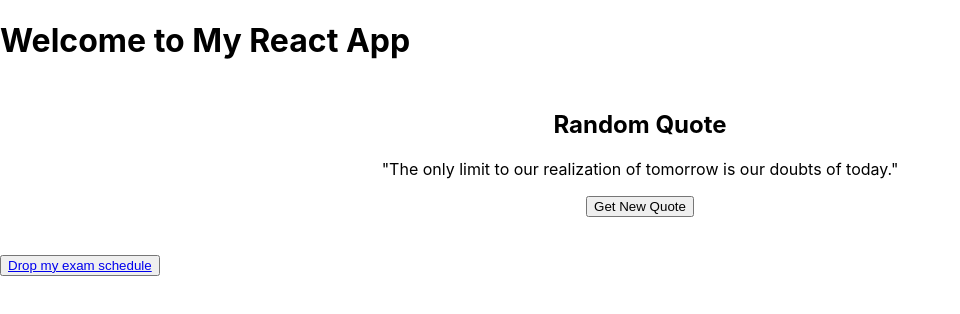
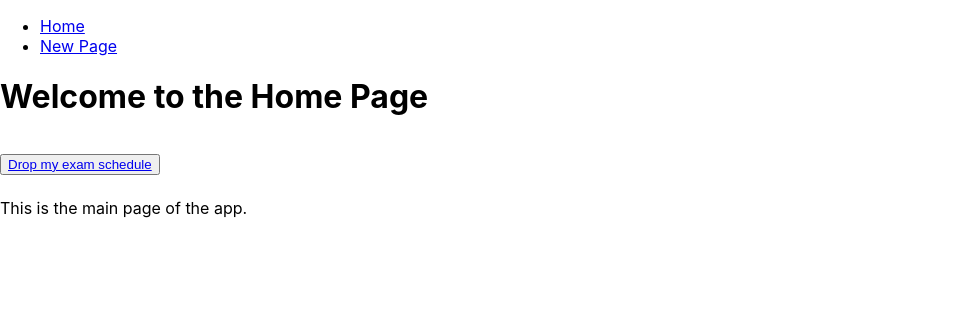
Before and after one commit to jessiezhou819/hackcamp2024, a React (Create React App) app in the folder client/: page / in a window 1280 px wide. Shown: the top 314 px of the page, without its empty margins (0-960 px from the left). Built offline with nearby package versions, Linux system fonts and the light colour scheme.

Commit message:
new pages

```diff
--- a/client/src/App.js
+++ b/client/src/App.js
@@ -1,13 +1,31 @@
-import React from "react";
-import RandomQuote from "./component/RandomQuote";
+import React from 'react';
+import { BrowserRouter as Router, Route, Routes, Link } from 'react-router-dom';
+import HomePage from './Homepage';
+import NewPage from './second_page';
 
 function App() {
   return (
-    <div className="App">
-      <h1>Welcome to My React App</h1>
-      <RandomQuote />
-      <h1><button><a href='second_page.html'>Drop my exam schedule</a></button></h1>
-    </div>
+    <Router>
+      <div>
+        {/* Navigation Links */}
+        <nav>
+          <ul>
+            <li>
+              <Link to="/">Home</Link>
+            </li>
+            <li>
+              <Link to="/newpage">New Page</Link>
+            </li>
+          </ul>
+        </nav>
+
+        {/* Define Routes */}
+        <Routes>
+          <Route path="/" element={<HomePage />} />
+          <Route path="/newpage" element={<NewPage />} />
+        </Routes>
+      </div>
+    </Router>
   );
 }
 
--- /dev/null
+++ b/client/src/Homepage.js
@@ -0,0 +1,14 @@
+import React from 'react';
+
+function HomePage() {
+  return (
+    <div>
+      <h1>Welcome to the Home Page</h1>
+      <h1><button><a href='second_page.html'>Drop my exam schedule</a></button></h1>
+
+      <p>This is the main page of the app.</p>
+    </div>
+  );
+}
+
+export default HomePage;
--- /dev/null
+++ b/client/src/second_page.js
@@ -0,0 +1,12 @@
+import React from 'react';
+
+function second_page() {
+  return (
+    <div>
+      <h1>Welcome to the New Page</h1>
+      <p>This is a new page created dynamically!</p>
+    </div>
+  );
+}
+
+export default second_page;
--- a/package.json
+++ b/package.json
@@ -11,6 +11,7 @@
     "cors": "^2.8.5",
     "express": "^4.18.2",
     "react-dom": "^18.3.1",
+    "react-router-dom": "^6.28.0",
     "react-scripts": "^5.0.1",
     "web-vitals": "^4.2.4"
   },
```
Also changed, not shown: 1 other file (tests, documents, lock files or other folders).
